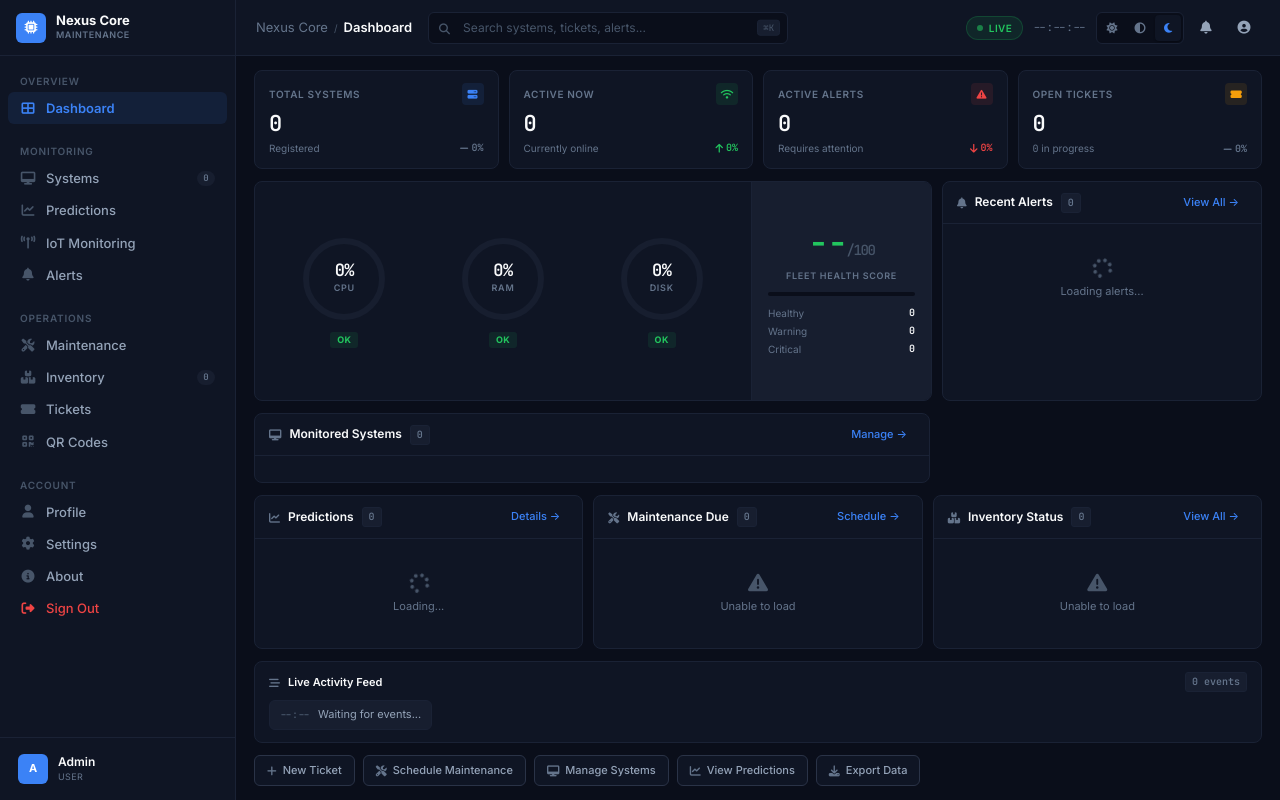
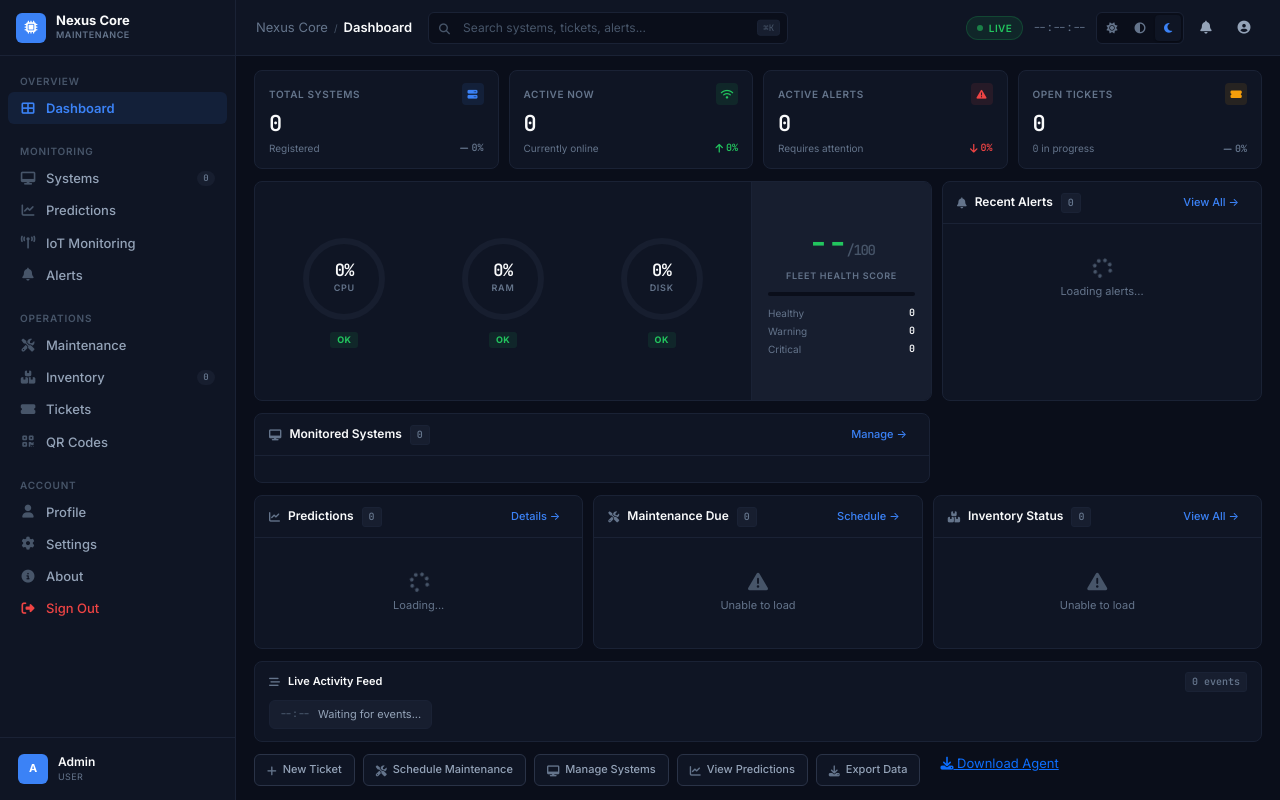
Before and after one commit to gggtg314-gif/nexus-core, a Flask app: template templates/index.html in a window 1280 px wide. Run offline with Flask 3, Linux system fonts and the light colour scheme; the template is opened without the code that fills it, so the values that code supplies are empty; the visitor is signed in with stand-in values (Sample User, id 1); some libraries are stand-ins or nearby versions.

Commit message:
Update index.html

```diff
--- a/templates/index.html
+++ b/templates/index.html
@@ -1423,6 +1423,14 @@
                 <button class="qa-btn" onclick="exportData()">
                     <i class="fas fa-download"></i> Export Data
                 </button>
+                <a
+                    href="{{ url_for('static', filename='downloads/NexusCore-Agent.exe') }}"
+                    class="sys-btn"
+                    style="flex:0 0 auto;height:32px;padding:0 12px;"
+                >
+                    <i class="fas fa-download"></i>
+                   Download Agent
+                </a>
             </div>
 
         </div>
```
